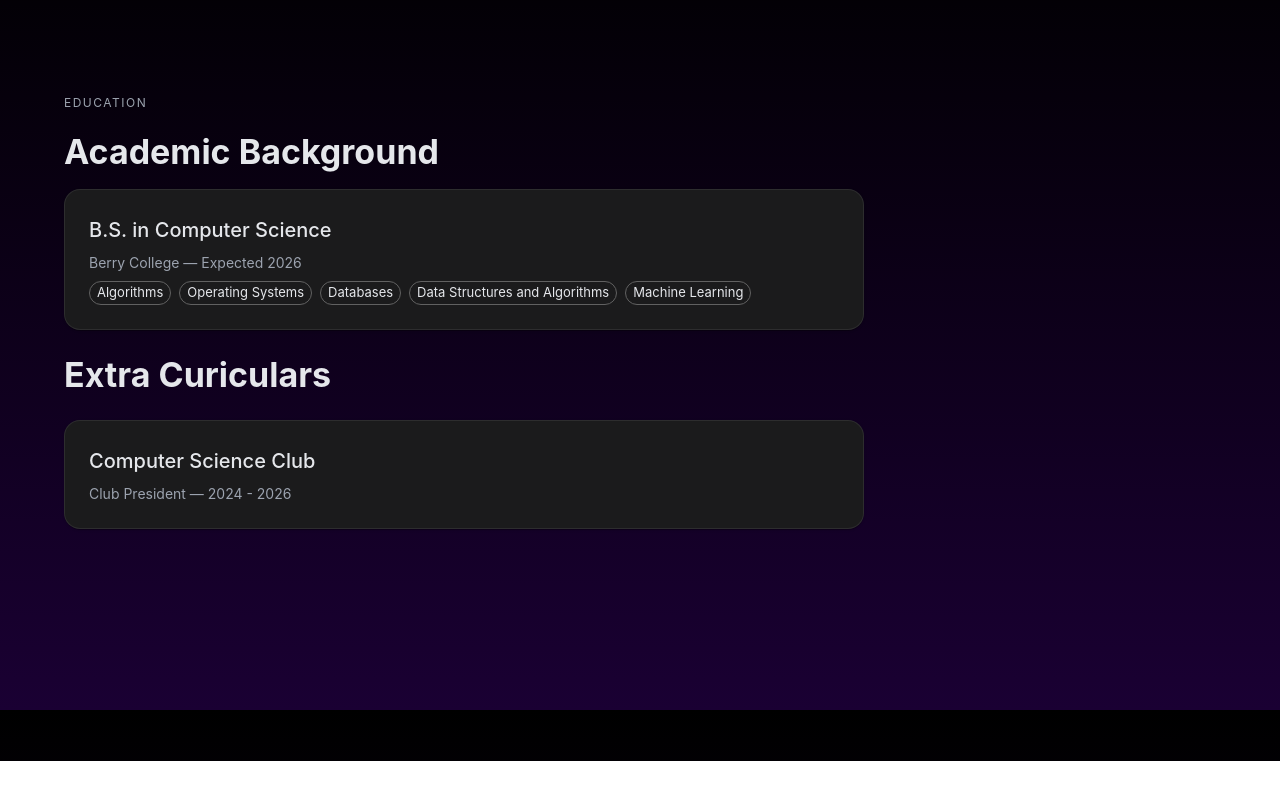
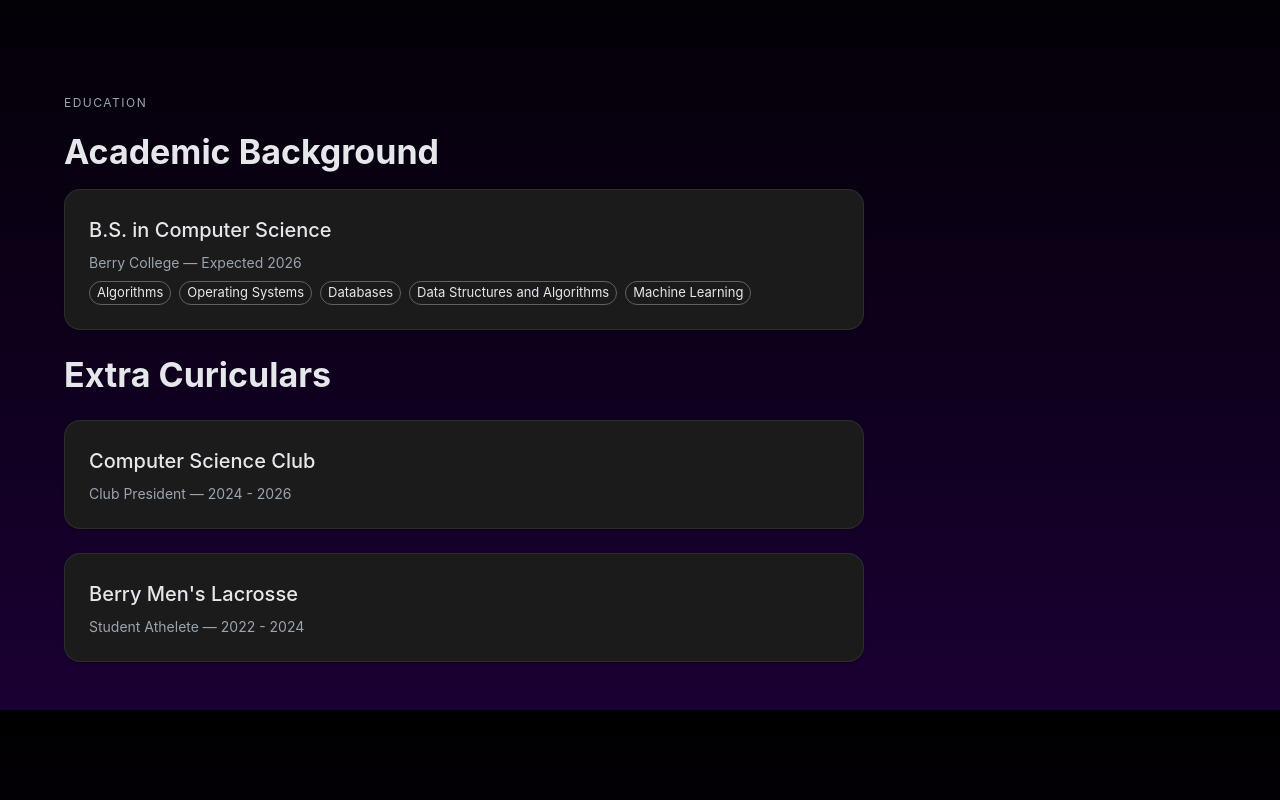
Before and after one commit to Mereck600/UpdatedPortfolioPage, a Next.js app: page / in a window 1280 px wide. Shown: the part 890-1690 px from the top of the page. Before the commit the page ends 1651 px from the top, so only its background shows below. Built offline with nearby package versions, Linux system fonts and the light colour scheme.

Commit message:
Added cname

```diff
--- a/src/app/page.js
+++ b/src/app/page.js
@@ -94,6 +94,15 @@ export default function HomePage() {
           </Typography>
 
         </Paper>
+        <Paper sx={{ p: 3, mt:3,border: '1px solid', borderColor: 'rgba(255,255,255,0.08)', maxWidth: 800 }}>
+          <Typography variant="h6" gutterBottom>
+            Berry Men's Lacrosse
+          </Typography>
+          <Typography variant="body2" color="text.secondary">
+            Student Athelete  — 2022 - 2024
+          </Typography>
+
+        </Paper>
 
 
       </Box>
--- a/src/components/ProjectCard.js
+++ b/src/components/ProjectCard.js
@@ -27,15 +27,15 @@ export default function ProjectCard({ project }) {
 
   const x = useMotionValue(0);
   const y = useMotionValue(0);
-  const rotateX = useTransform(y, [50, -50], [tilt.x, -tilt.x]);
-  const rotateY = useTransform(x, [-50, 50], [-tilt.y, tilt.y]);
+  const rotateX = useTransform(y, [60, -60], [tilt.x, -tilt.x]);
+  const rotateY = useTransform(x, [-60, 60], [-tilt.y, tilt.y]);
 
   function onMouseMove(e) {
     const rect = e.currentTarget.getBoundingClientRect();
     const px = e.clientX - rect.left - rect.width / 2;
     const py = e.clientY - rect.top - rect.height / 2;
-    x.set((px / (rect.width / 2)) * 50);
-    y.set((py / (rect.height / 2)) * 50);
+    x.set((px / (rect.width / 2)) * 60);
+    y.set((py / (rect.height / 2)) * 60);
   }
 
   return (
@@ -43,7 +43,7 @@ export default function ProjectCard({ project }) {
       onMouseMove={onMouseMove}
       style={{ rotateX, rotateY, transformStyle: 'preserve-3d' }}
       whileHover={{ scale: 1.02 }}
-      transition={{ type: 'spring', stiffness: 300, damping: 22 }}
+      transition={{ type: 'spring', stiffness: 250, damping: 22 }}
     >
       <Card sx={{ p: 2, height: '100%' }}>
         <CardContent>
```
Also changed, not shown: 1 other file (tests, documents, lock files or other folders).
